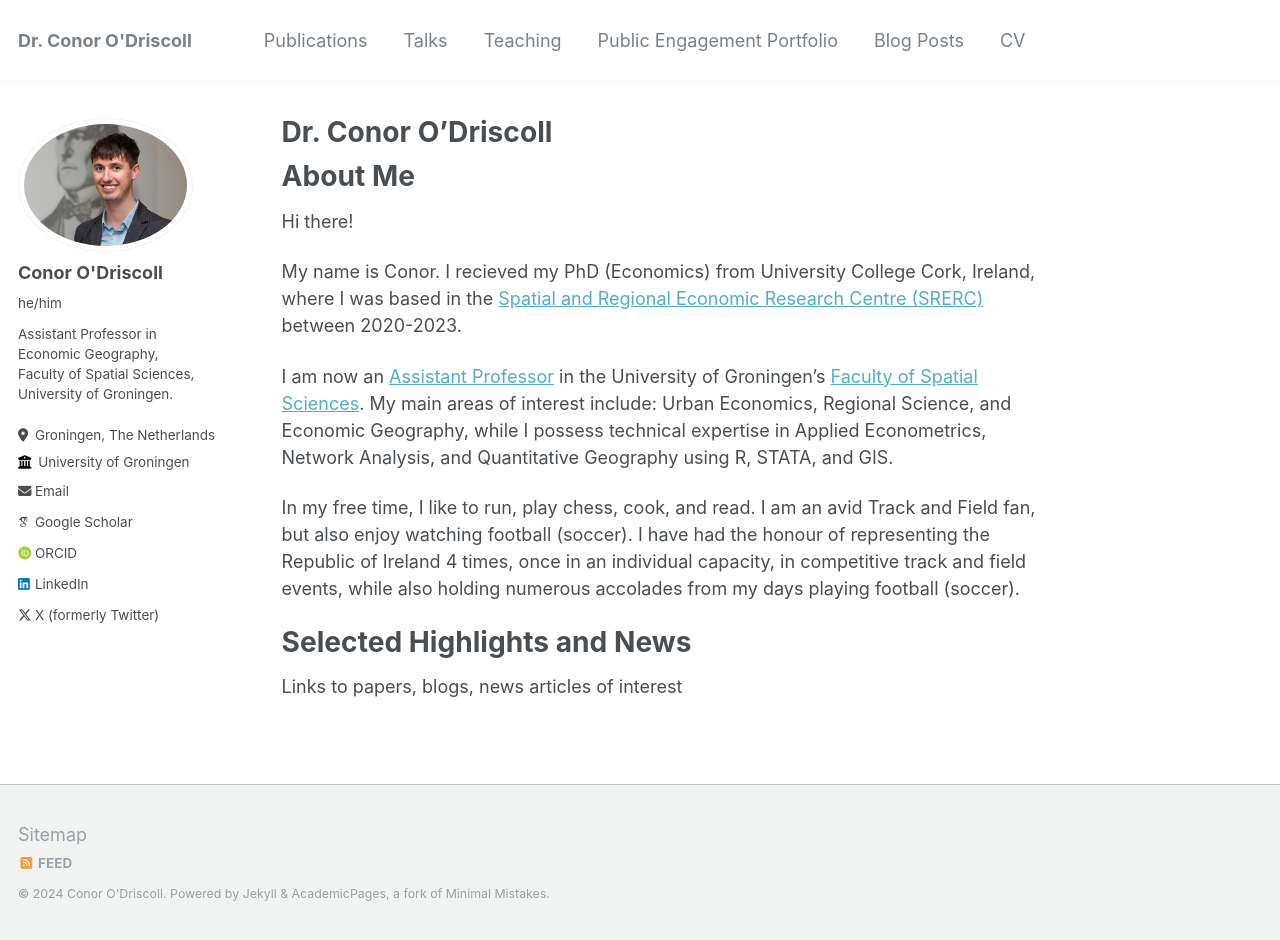
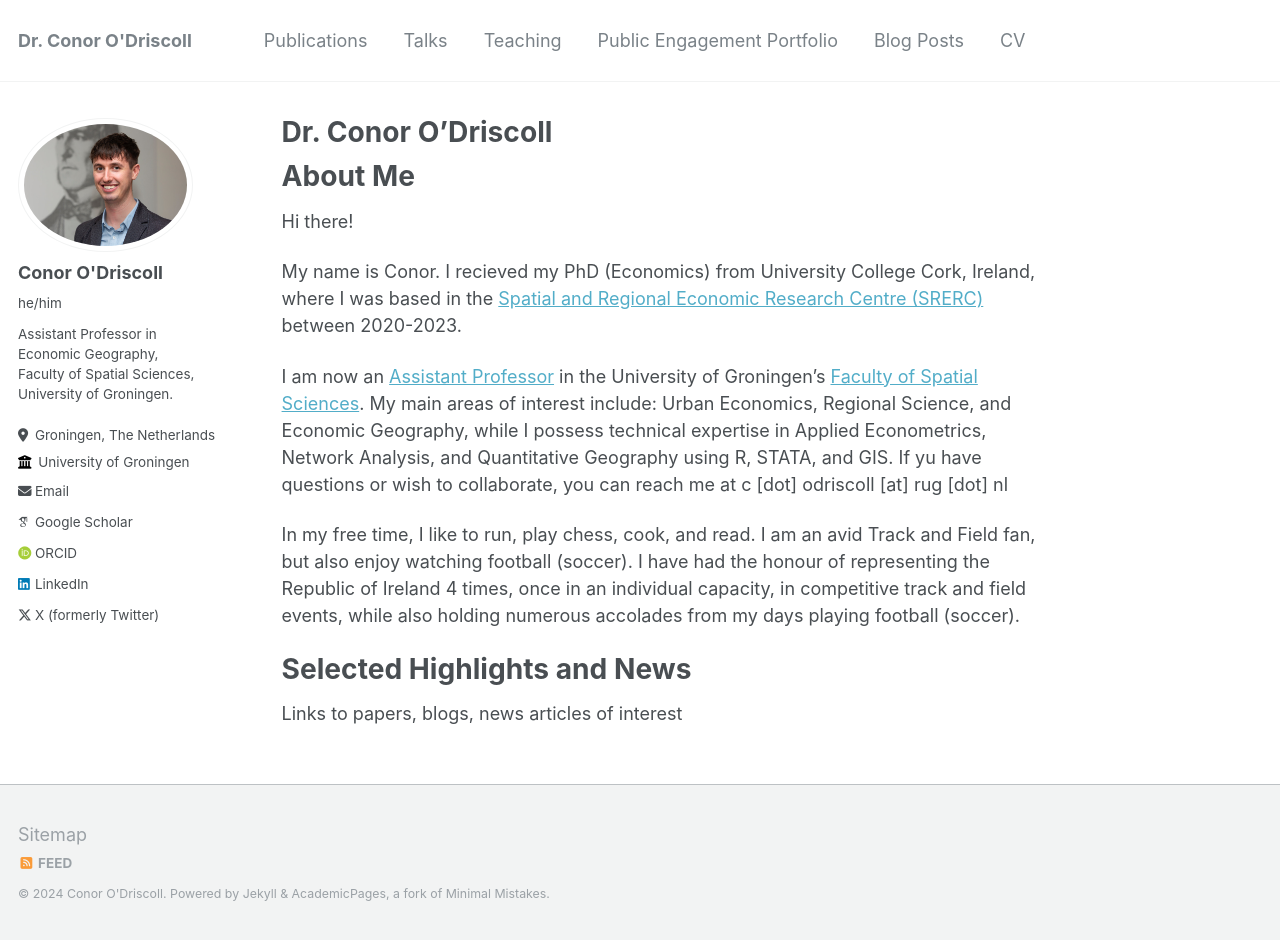
Before and after one commit to conor-o-driscoll/conor-o-driscoll.github.io, a Jekyll site: the page built from _pages/about.md, in a window 1280 px wide and 940 px high. Built offline with Jekyll 4.4.1, drawn with Linux system fonts in a browser that asks for light colours; some web fonts are replaced.

Commit message:
Update about.md

```diff
--- a/_pages/about.md
+++ b/_pages/about.md
@@ -13,7 +13,7 @@ Hi there!
 
 My name is Conor. I recieved my PhD (Economics) from University College Cork, Ireland, where I was based in the [Spatial and Regional Economic Research Centre (SRERC)](https://www.ucc.ie/en/srerc/) between 2020-2023.
 
-I am now an [Assistant Professor](https://www.rug.nl/staff/c.odriscoll/?lang=en) in the University of Groningen's [Faculty of Spatial Sciences](https://www.rug.nl/frw/?lang=en). My main areas of interest include: Urban Economics, Regional Science, and Economic Geography, while I possess technical expertise in Applied Econometrics, Network Analysis, and Quantitative Geography using R, STATA, and GIS.
+I am now an [Assistant Professor](https://www.rug.nl/staff/c.odriscoll/?lang=en) in the University of Groningen's [Faculty of Spatial Sciences](https://www.rug.nl/frw/?lang=en). My main areas of interest include: Urban Economics, Regional Science, and Economic Geography, while I possess technical expertise in Applied Econometrics, Network Analysis, and Quantitative Geography using R, STATA, and GIS. If yu have questions or wish to collaborate, you can reach me at c [dot] odriscoll [at] rug [dot] nl
 
 In my free time, I like to run, play chess, cook, and read. I am an avid Track and Field fan, but also enjoy watching football (soccer). I have had the honour of representing the Republic of Ireland 4 times, once in an individual capacity, in competitive track and field events, while also holding numerous accolades from my days playing football (soccer).
 
```
